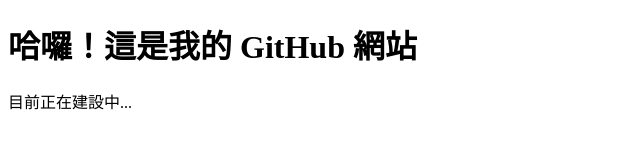
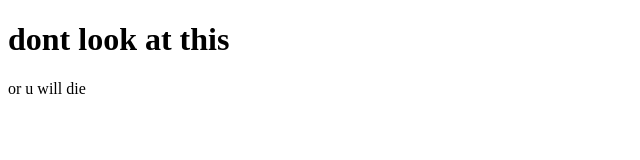
Before and after one commit to psyduck418/psyduck.github.io, a plain HTML site: page index.html in a window 1280 px wide. Shown: the whole page, without its empty margins (0-640 px from the left). Drawn offline with Linux system fonts and the light colour scheme.

Commit message:
Update header and paragraph text in index.html

```diff
--- a/index.html
+++ b/index.html
@@ -2,7 +2,7 @@
 <html>
 <head><title>我的私人空間</title></head>
 <body>
-    <h1>哈囉！這是我的 GitHub 網站</h1>
-    <p>目前正在建設中...</p>
+    <h1>dont look at this</h1>
+    <p>or u will die</p>
 </body>
 </html>
```
